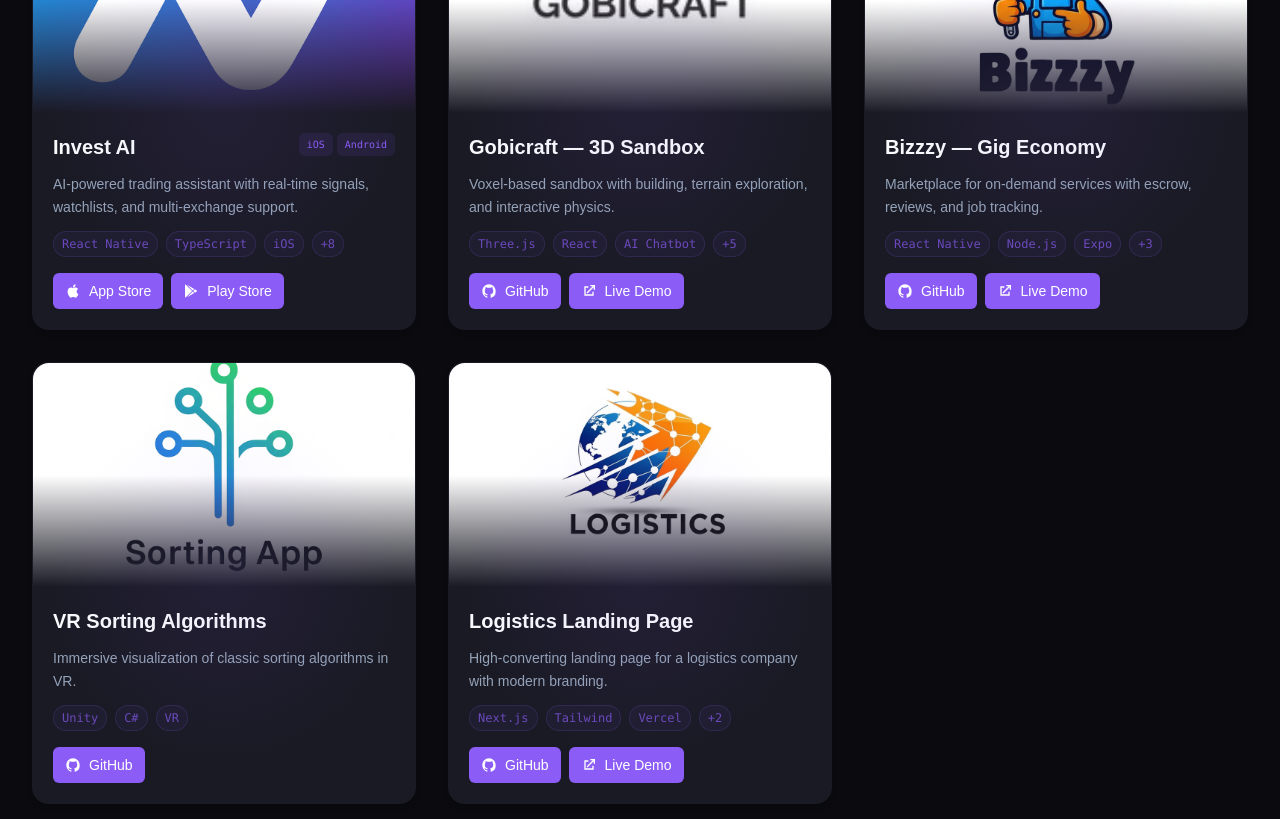
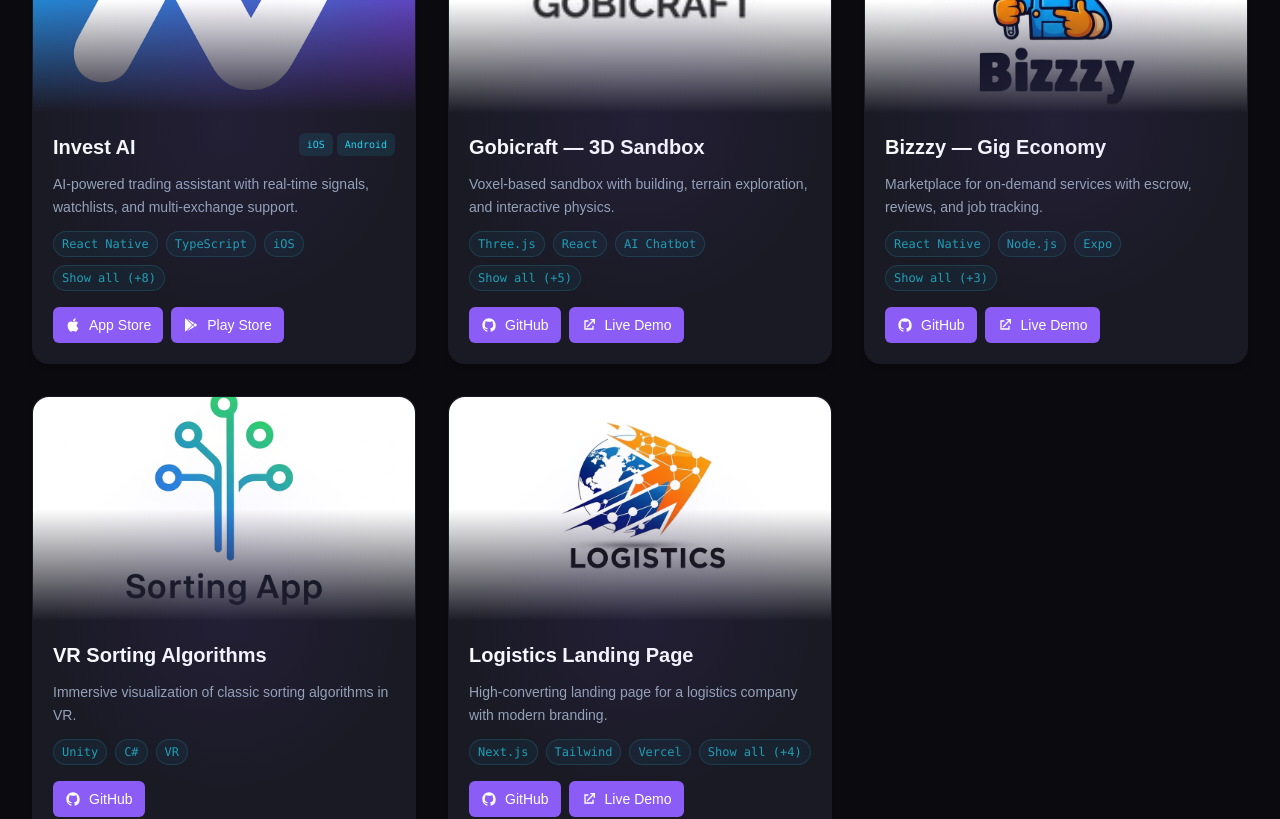
Before and after one commit to orchlonn/orchlon-portfolio, a Next.js app: page / in a window 1280 px wide. Shown: the part 2140-2959 px from the top of the page. Built offline with nearby package versions, Linux system fonts and the light colour scheme.

Commit message:
UI update

```diff
--- a/src/app/projects/Components/ProjectCard.tsx
+++ b/src/app/projects/Components/ProjectCard.tsx
@@ -102,7 +102,7 @@ const ProjectCard = ({
   return (
     <div
       className={clsx(
-        "group relative flex flex-col rounded-2xl border border-[#1a1a25] bg-[#1a1a25] shadow-md hover:border-[#8b5cf6]/30 hover:shadow-[0_0_30px_rgba(0,255,85,0.1)] transition-all duration-500",
+        "group relative flex flex-col rounded-2xl border border-[#1a1a25] bg-[#1a1a25] shadow-md hover:border-[#22d3ee]/30 hover:shadow-[0_0_30px_rgba(0,255,85,0.1)] transition-all duration-500",
         featured ? "md:col-span-2 xl:col-span-2" : "",
         className
       )}
@@ -130,12 +130,12 @@ const ProjectCard = ({
           {(appStoreLink || playStoreLink) && (
             <div className="flex items-center gap-1">
               {appStoreLink && (
-                <span className="px-2 py-1 text-[10px] font-mono font-medium rounded-md bg-[#8b5cf6]/10 text-[#8b5cf6]">
+                <span className="px-2 py-1 text-[10px] font-mono font-medium rounded-md bg-[#22d3ee]/10 text-[#22d3ee]">
                   iOS
                 </span>
               )}
               {playStoreLink && (
-                <span className="px-2 py-1 text-[10px] font-mono font-medium rounded-md bg-[#8b5cf6]/10 text-[#8b5cf6]">
+                <span className="px-2 py-1 text-[10px] font-mono font-medium rounded-md bg-[#22d3ee]/10 text-[#22d3ee]">
                   Android
                 </span>
               )}
@@ -154,7 +154,7 @@ const ProjectCard = ({
             {visibleTags.map((tag) => (
               <span
                 key={tag}
-                className="px-2 py-1 text-xs font-mono rounded-full bg-[#8b5cf6]/5 text-[#8b5cf6]/70 border border-[#8b5cf6]/15"
+                className="px-2 py-1 text-xs font-mono rounded-full bg-[#22d3ee]/5 text-[#22d3ee]/70 border border-[#22d3ee]/15"
               >
                 {tag}
               </span>
@@ -163,10 +163,10 @@ const ProjectCard = ({
               <button
                 type="button"
                 onClick={() => setShowAllTags((v) => !v)}
-                className="px-2 py-1 text-xs font-mono rounded-full bg-[#8b5cf6]/5 text-[#8b5cf6]/70 border border-[#8b5cf6]/15 hover:bg-[#8b5cf6]/10 transition-colors"
+                className="px-2 py-1 text-xs font-mono rounded-full bg-[#22d3ee]/5 text-[#22d3ee]/70 border border-[#22d3ee]/15 hover:bg-[#22d3ee]/10 transition-colors"
                 aria-expanded={showAllTags}
               >
-                {showAllTags ? "See less" : `+${tags.length - 3}`}
+                {showAllTags ? "Show less" : `Show all (+${tags.length - 3})`}
               </button>
             )}
           </div>
--- a/src/app/projects/page.tsx
+++ b/src/app/projects/page.tsx
@@ -91,9 +91,17 @@ const ProjectSection = () => {
             title="Logistics Landing Page"
             image={LogisticCompanyLogo}
             description="High-converting landing page for a logistics company with modern branding."
-            tags={["Next.js", "Tailwind", "Vercel", "React", "TypeScript"]}
-            demoLink="https://andjintrans.vercel.app/"
-            githubLink="https://github.com/orchlonn/Andjintrans"
+            tags={[
+              "Next.js",
+              "Tailwind",
+              "Vercel",
+              "React",
+              "TypeScript",
+              "Framer Motion",
+              "3d.js",
+            ]}
+            demoLink="https://andjintrans-llc.vercel.app/#home"
+            githubLink="https://github.com/orchlonn/andjintrans-LLC"
           />
         </TiltCard>
       </div>
--- a/src/app/skills/SkillsSection.tsx
+++ b/src/app/skills/SkillsSection.tsx
@@ -61,7 +61,7 @@ const CATEGORIES = [
   {
     title: "Backend",
     icon: HiOutlineServer,
-    color: "#8b5cf6",
+    color: "#22d3ee",
     skills: [
       { name: "Node.js", icon: SiNodedotjs },
       { name: "Python", icon: SiPython },
@@ -94,7 +94,7 @@ const CATEGORIES = [
   {
     title: "DevOps & Tools",
     icon: HiOutlineCog,
-    color: "#8b5cf6",
+    color: "#22d3ee",
     skills: [
       { name: "AWS", icon: SiAmazonwebservices },
       { name: "Google Cloud", icon: SiGooglecloud },
@@ -195,7 +195,7 @@ export default function SkillsSection() {
                 <button
                   type="button"
                   onClick={() => toggleExpanded(cat.title)}
-                  className="flex items-center px-3 py-1.5 text-sm font-mono transition-colors text-[#8b5cf6]/60 hover:text-[#8b5cf6]"
+                  className="flex items-center px-3 py-1.5 text-sm font-mono transition-colors text-[#22d3ee]/60 hover:text-[#22d3ee]"
                 >
                   {expanded[cat.title]
                     ? "Show Less"
```
